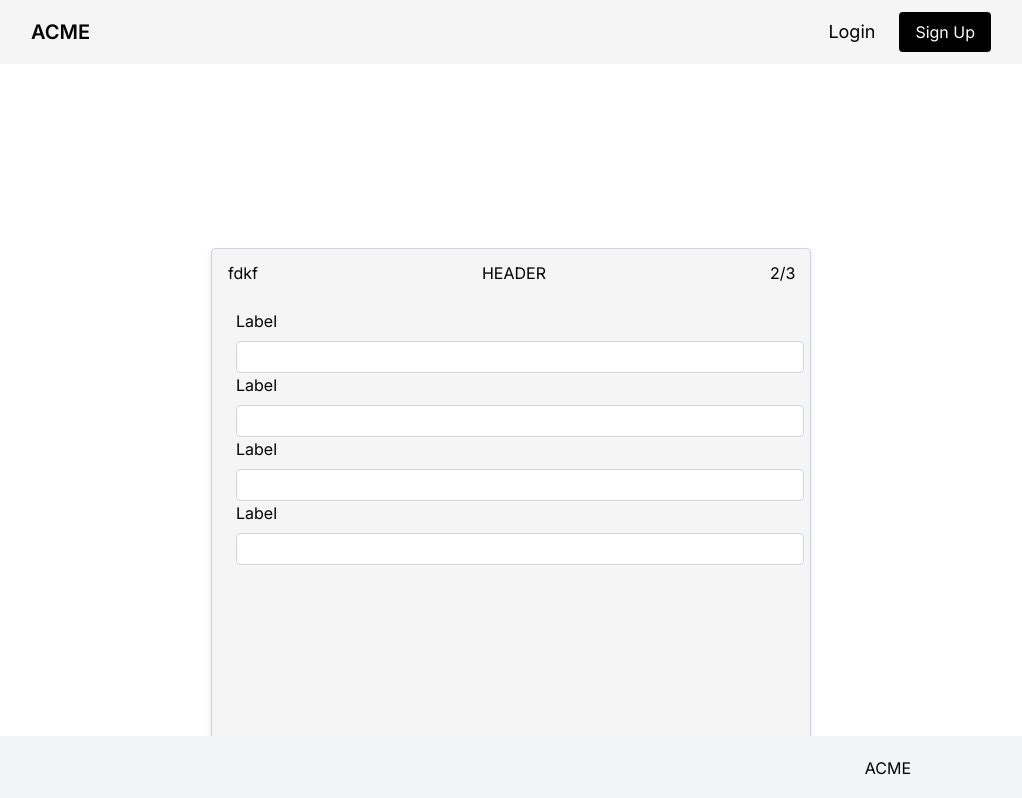
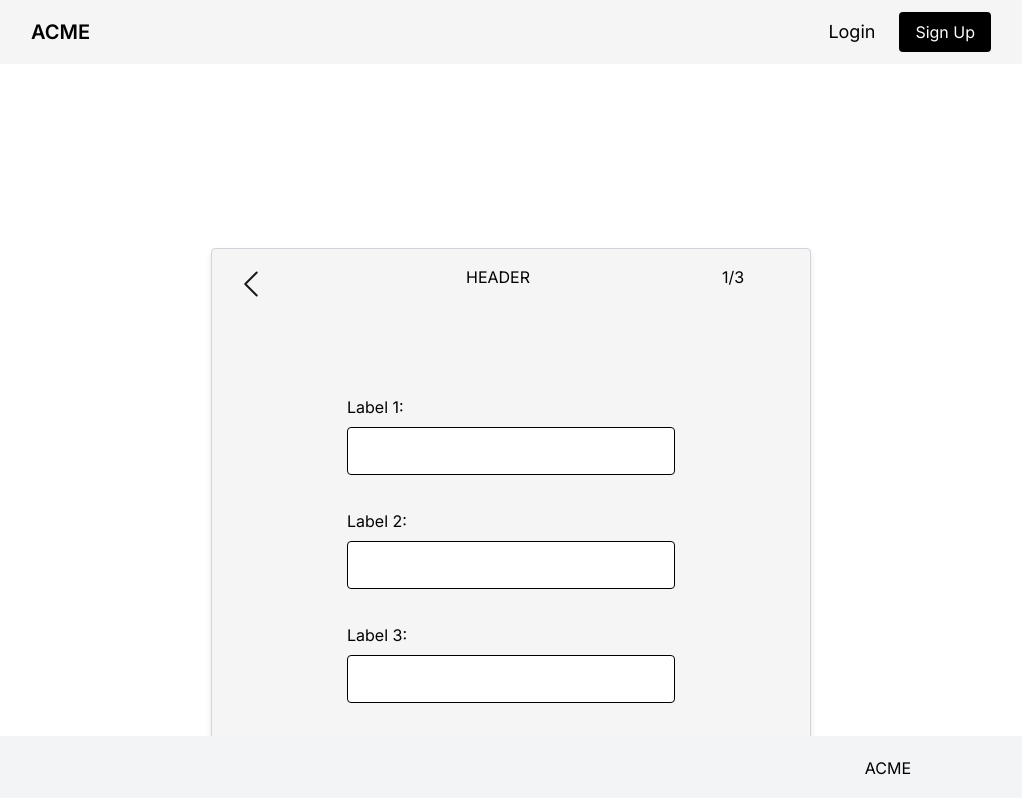
Before and after one commit to halilxibrahim/jobhiring, a Next.js app: page /onboard in a window 1280 px wide. Shown: the top 798 px of the page, without its empty margins (129-1151 px from the left). Built offline with nearby package versions, Linux system fonts and the light colour scheme.

Commit message:
frame-useState-done

```diff
--- a/app/components/frame.tsx
+++ b/app/components/frame.tsx
@@ -1,41 +1,56 @@
-import Link from "next/link"
+'use client'
 
+import { useState } from 'react';
+import Link from "next/link";
+import Image from "next/image";
 
 export default function Frame() {
+    const [currentPage, setCurrentPage] = useState(0);
+
+    const labels = [
+        ['Label 1', 'Label 2', 'Label 3', 'Label 4'],
+        ['Label 5', 'Label 6', 'Label 7', 'Label 8'],
+        ['Label 9', 'Label 10', 'Label 11', 'Label 12'],
+    ];
+
+    const handleNext = () => {
+        if (currentPage < 2) setCurrentPage(currentPage + 1);
+    }
+
     return (
-
         <section className="flex justify-center items-center mt-8">
             <div
                 className="w-[600px] h-[720px] mb-[152px] mt-[152px] rounded border border-gray-300 bg-neutral-100"
                 style={{ boxShadow: '0px 4px 6px rgba(0, 0, 0, 0.1)' }}
             >
                 <div className="flex">
-                <div className="flex justify-start text-black mt-3 ml-4">
-                fdkf
-                </div>
-                <h1 className="text-black mt-3 ml-56 justify-center" >HEADER</h1>
-                <h1 className="text-black mt-3 ml-[14rem] justify-end">2/3</h1>
+                    <div className="flex justify-start text-black mt-3 ml-4">
+                        <Image
+                            src="/chevron-left.svg"
+                            alt="chevron-left"
+                            width={46}
+                            height={46}
+                        />
+                    </div>
+                    <h1 className="text-black mt-4 ml-[12rem] justify-center">HEADER</h1>
+                    <h1 className="text-black mt-4 ml-[12rem] justify-end">{currentPage + 1}/3</h1>
                 </div>
 
-                <div className="flex flex-col gap-10 p-6">
-                <label className="text-black w-[568px] h-[24px]">
-                    Label
-                    <input type="text" className="mt-2 w-full h-8 border border-gray-300 rounded px-2" />
-                </label>
-                <label className="text-black w-[568px] h-[24px]">
-                    Label
-                    <input type="text" className="mt-2 w-full h-8 border border-gray-300 rounded px-2" />
-                </label>
-                <label className="text-black w-[568px] h-[24px]">
-                    Label
-                    <input type="text" className="mt-2 w-full h-8 border border-gray-300 rounded px-2" />
-                </label>
-                <label className="text-black w-[568px] h-[24px]">
-                    Label
-                    <input type="text" className="mt-2 w-full h-8 border border-gray-300 rounded px-2" />
-                </label>
+                <div className="flex flex-col items-center justify-center mt-[64px]">
+                    {labels[currentPage].map((label, index) => (
+                        <label key={index} className="text-black w-[328px] h-[90px] mt-[24px]">
+                            {label}:
+                            <input type="text" className="mt-2 w-full h-[48px] border border-black rounded px-[4px]" />
+                        </label>
+                    ))}
                 </div>
+
+                <button onClick={handleNext}
+                    disabled={currentPage === 2}
+                    className="bg-black hover:bg-black text-white w-[568px] h-[48px] ml-[12px] mt-[100px] px-4 py-2 rounded p-4">
+                    Next Step
+                </button>
             </div>
         </section>
-  )
+    );
 }
```
Also changed, not shown: public/chevron-left.svg (added).
